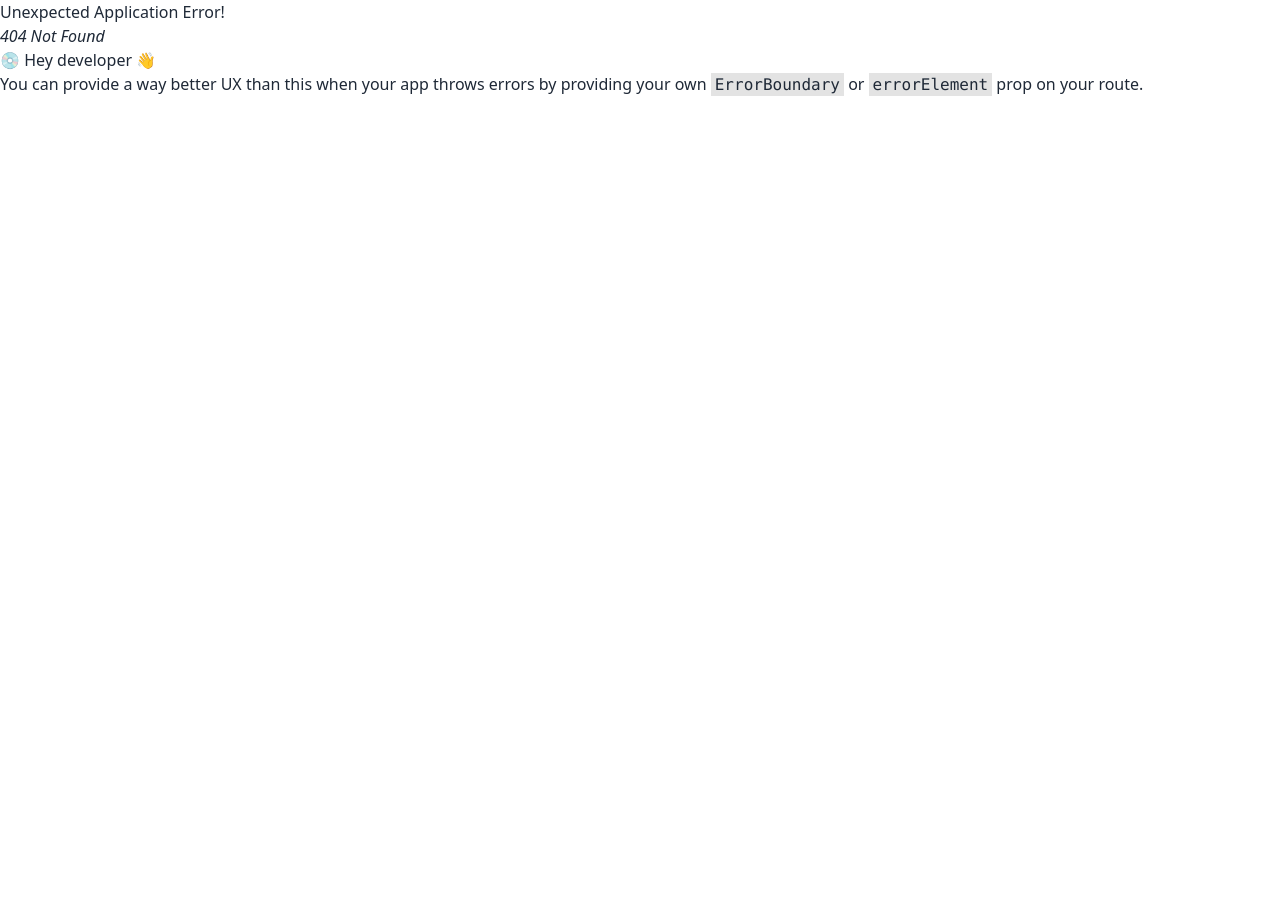
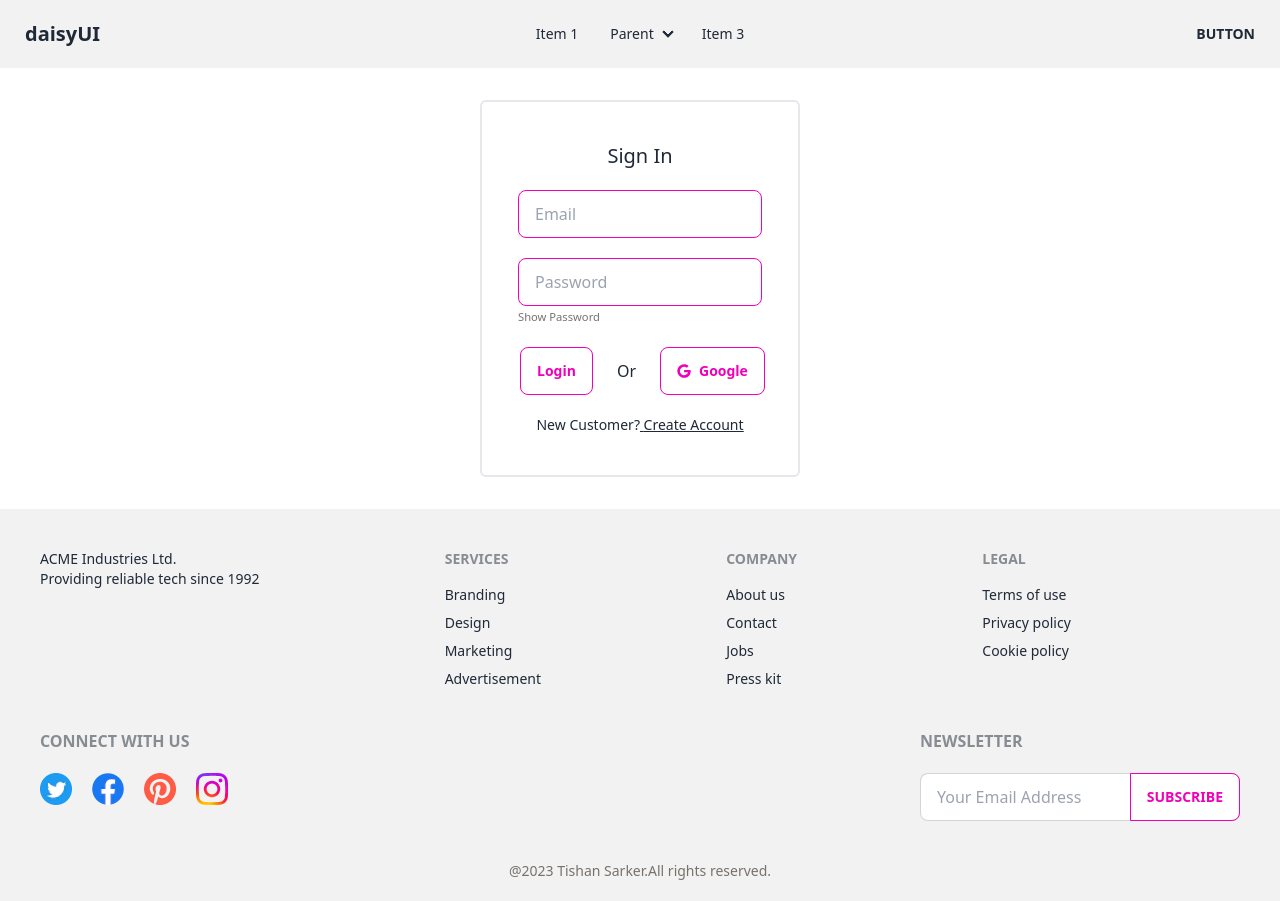
Before and after one commit to BackDevBin/toy-market-client, a React (Vite) app: page /login in a window 1280 px wide. Before the commit this address had no page. Before the commit the page ends 800 px from the top, so only its background shows below. Built offline with nearby package versions, Linux system fonts and the light colour scheme.

Commit message:
Login Page Design part done

```diff
--- a/src/App.jsx
+++ b/src/App.jsx
@@ -1,3 +1,4 @@
+import { Outlet } from 'react-router-dom'
 import './App.css'
 import Footer from './component/shared/Footer/Footer'
 import Navber from './component/shared/Navber/Navber'
@@ -10,7 +11,7 @@ function App() {
 
       <Navber></Navber>
 
-      <h2>White </h2>
+      <Outlet></Outlet>
 
       <Footer></Footer>
 
--- /dev/null
+++ b/src/component/Pages/Home/Home.jsx
@@ -0,0 +1,11 @@
+import React from 'react';
+
+const Home = () => {
+    return (
+        <div>
+            <h3>Home</h3>
+        </div>
+    );
+};
+
+export default Home;
--- /dev/null
+++ b/src/component/Pages/Login/Login.jsx
@@ -0,0 +1,39 @@
+import React, { useState } from 'react';
+import { FaGoogle } from 'react-icons/fa';
+import { Link } from 'react-router-dom';
+
+const Login = () => {
+    const [show, setShow] = useState(false);
+
+    return (
+        <div className='w-full'>
+
+            <div className='mx-auto my-8 py-10 px-9 w-80 text-center space-y-5 border-2 rounded-md '>
+                <h3 className='text-xl'>Sign In</h3>
+                <div className='space-y-5'>
+                    <input type="email" placeholder="Email" name='name' className="input input-bordered input-secondary block w-full max-w-xs " />
+                    <div>
+                        <input type={show ? "text" : "password"} placeholder="Password" name='password' className="input input-bordered input-secondary block w-full max-w-xs" />
+                        <p onClick={() => setShow(!show)} className='text-start text-sm text-stone-500'><small>
+                            {
+                                show ? <span className="link link-hover">Hide Password</span> : <span className="link link-hover">Show Password</span>
+                            }
+                        </small></p>
+
+                    </div>
+                    <div className='flex mx-auto space-x-3 w-60'>
+                        <button className="btn btn-outline btn-secondary normal-case">Login</button>
+                        <h3 className='p-3'>Or</h3>
+                        <button className="btn btn-outline btn-secondary normal-case"><FaGoogle></FaGoogle> Google</button>
+                    </div>
+                    <div className='text-sm '>
+                        <span>New Customer?</span>
+                        <span className="underline"> <Link>Create Account</Link></span>
+                    </div>
+                </div>
+            </div>
+        </div>
+    );
+};
+
+export default Login;
--- a/src/component/shared/Footer/Footer.jsx
+++ b/src/component/shared/Footer/Footer.jsx
@@ -8,32 +8,31 @@ import pin from '../../../assets/pinta.png'
 const Footer = () => {
     return (
         <div>
-            <footer class="footer p-10 bg-base-200 text-base-content">
+            <footer className="footer p-10 bg-base-200 text-base-content">
                 <div>
-                    <p>Logo Here</p>
+
                     <p>ACME Industries Ltd.<br />Providing reliable tech since 1992</p>
                 </div>
                 <div>
-                    <span class="footer-title">Services</span>
-                    <a class="link link-hover">Branding</a>
-                    <a class="link link-hover">Design</a>
-                    <a class="link link-hover">Marketing</a>
-                    <a class="link link-hover">Advertisement</a>
+                    <span className="footer-title">Services</span>
+                    <a className="link link-hover">Branding</a>
+                    <a className="link link-hover">Design</a>
+                    <a className="link link-hover">Marketing</a>
+                    <a className="link link-hover">Advertisement</a>
                 </div>
                 <div>
-                    <span class="footer-title">Company</span>
-                    <a class="link link-hover">About us</a>
-                    <a class="link link-hover">Contact</a>
-                    <a class="link link-hover">Jobs</a>
-                    <a class="link link-hover">Press kit</a>
+                    <span className="footer-title">Company</span>
+                    <a className="link link-hover">About us</a>
+                    <a className="link link-hover">Contact</a>
+                    <a className="link link-hover">Jobs</a>
+                    <a className="link link-hover">Press kit</a>
                 </div>
                 <div>
-                    <span class="footer-title">Legal</span>
-                    <a class="link link-hover">Terms of use</a>
-                    <a class="link link-hover">Privacy policy</a>
-                    <a class="link link-hover">Cookie policy</a>
+                    <span className="footer-title">Legal</span>
+                    <a className="link link-hover">Terms of use</a>
+                    <a className="link link-hover">Privacy policy</a>
+                    <a className="link link-hover">Cookie policy</a>
                 </div>
-
             </footer>
 
 
@@ -52,13 +51,11 @@ const Footer = () => {
                 <div>
                     <div>
                         <span className="footer-title">Newsletter</span>
-                        <div className="form-control w-80">
-                            <label className="label">
-                                <span className="label-text">Enter your email address</span>
-                            </label>
+                        <div className="form-control w-80 py-5">
+
                             <div className="relative">
-                                <input type="text" placeholder="username@site.com" className="input input-bordered w-full pr-16" />
-                                <button className="btn btn-primary absolute top-0 right-0 rounded-l-none">Subscribe</button>
+                                <input type="text" placeholder="Your Email Address" className="input input-bordered w-full pr-16" />
+                                <button className="btn btn-outline btn-secondary absolute top-0 right-0 rounded-l-none">Subscribe</button>
                             </div>
                         </div>
                     </div>
--- a/src/component/shared/Navber/Navber.jsx
+++ b/src/component/shared/Navber/Navber.jsx
@@ -1,51 +1,46 @@
 import React from 'react';
 import { Link } from 'react-router-dom';
-import { FaUserCircle  } from 'react-icons/fa';
+import { FaUserCircle } from 'react-icons/fa';
 
-const Navber = () => {  //All Toys, My Toys, Add A Toy, Blogs
+const Navber = () => {
     return (
-        <div class="navbar bg-base-200">
-            <div class="navbar-start">
-                <div class="dropdown">
-                    <label tabindex="0" class="btn btn-ghost lg:hidden">
-                        <svg xmlns="http://www.w3.org/2000/svg" class="h-5 w-5" fill="none" viewBox="0 0 24 24" stroke="currentColor"><path stroke-linecap="round" stroke-linejoin="round" stroke-width="2" d="M4 6h16M4 12h8m-8 6h16" /></svg>
+        <div className="navbar bg-base-200">
+            <div className="navbar-start">
+                <div className="dropdown">
+                    <label tabIndex={0} className="btn btn-ghost lg:hidden">
+                        <svg xmlns="http://www.w3.org/2000/svg" className="h-5 w-5" fill="none" viewBox="0 0 24 24" stroke="currentColor"><path strokeLinecap="round" strokeLinejoin="round" strokeWidth="2" d="M4 6h16M4 12h8m-8 6h16" /></svg>
                     </label>
-                    <ul tabindex="0" class="menu menu-sm dropdown-content mt-3 p-2 shadow bg-base-100 rounded-box w-52">
-                        <li><Link>My Toys</Link></li>
+                    <ul tabIndex={0} className="menu menu-sm dropdown-content mt-3 p-2 shadow bg-base-100 rounded-box w-52">
+                        <li><a>Item 1</a></li>
                         <li>
-                            <Link>All Toys</Link>
-                            <ul class="p-2">
-                                <li><Link>Submenu 1</Link></li>
-                                <li><Link>Submenu 2</Link></li>
-                                <li><Link>Submenu 3</Link></li>
+                            <a>Parent</a>
+                            <ul className="p-2">
+                                <li><a>Submenu 1</a></li>
+                                <li><a>Submenu 2</a></li>
                             </ul>
                         </li>
-                        <li><Link>Add A Toy</Link></li>
-                        <li><Link>Blogs</Link></li>
+                        <li><a>Item 3</a></li>
                     </ul>
                 </div>
-                <Link class="btn btn-ghost normal-case text-xl">daisyUI</Link>
+                <a className="btn btn-ghost normal-case text-xl">daisyUI</a>
             </div>
-            <div class="navbar-center hidden lg:flex">
-                <ul class="menu menu-horizontal px-1">
-                    <li><Link>My Toys</Link></li>
-                    <li tabindex="0">
+            <div className="navbar-center hidden lg:flex">
+                <ul className="menu menu-horizontal px-1">
+                    <li><a>Item 1</a></li>
+                    <li tabIndex={0}>
                         <details>
-                            <summary>All Toys</summary>
-                            <ul class="p-2">
-                                <li><Link>Submenu 1</Link></li>
-                                <li><Link>Submenu 2</Link></li>
+                            <summary>Parent</summary>
+                            <ul className="p-2">
+                                <li><a>Submenu 1</a></li>
+                                <li><a>Submenu 2</a></li>
                             </ul>
                         </details>
                     </li>
-                    <li><Link>Add A Toy</Link></li>
-                    <li><Link>Blogs</Link></li>
-
+                    <li><a>Item 3</a></li>
                 </ul>
             </div>
-            <div class="navbar-end">
-                <Link>Sign In</Link>
-                <Link className='text-3xl'><FaUserCircle></FaUserCircle></Link>
+            <div className="navbar-end">
+                <a className="btn">Button</a>
             </div>
         </div>
     );
```
Also changed, not shown: src/main.jsx (+11 -2 lines), src/component/Pages/Register/Register.jsx (added).
